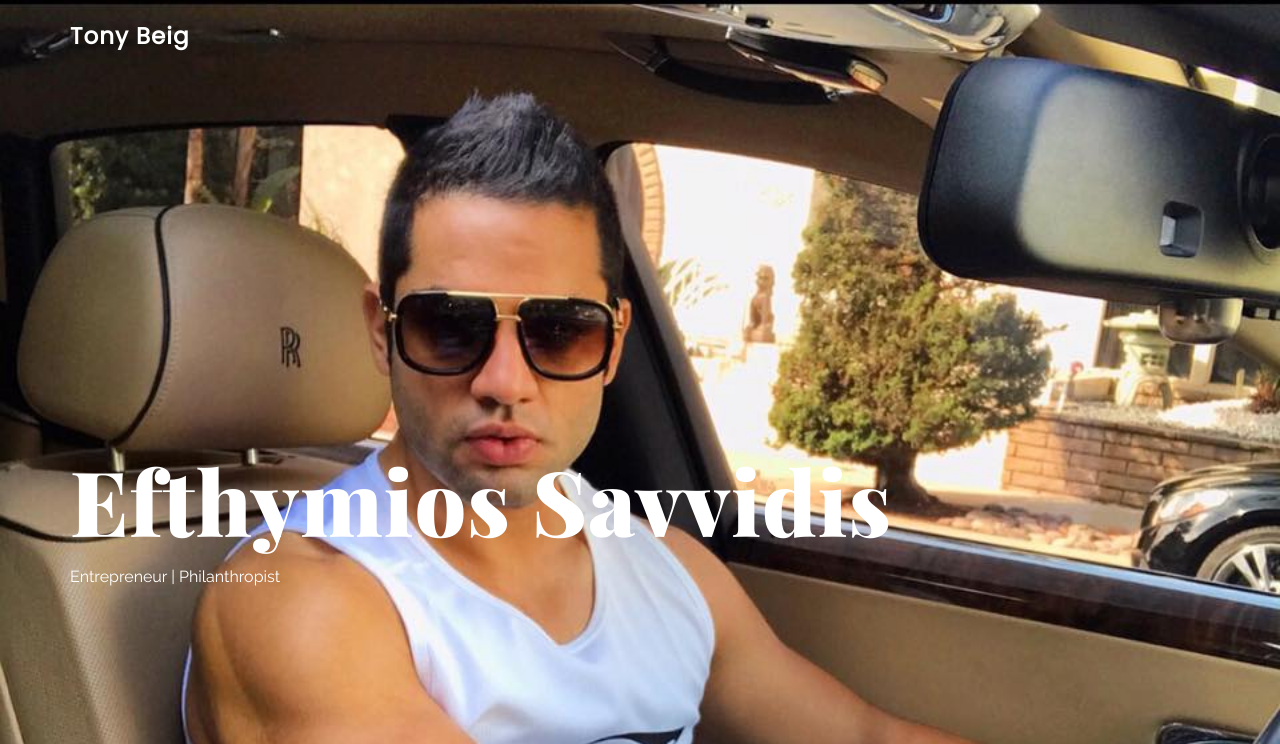
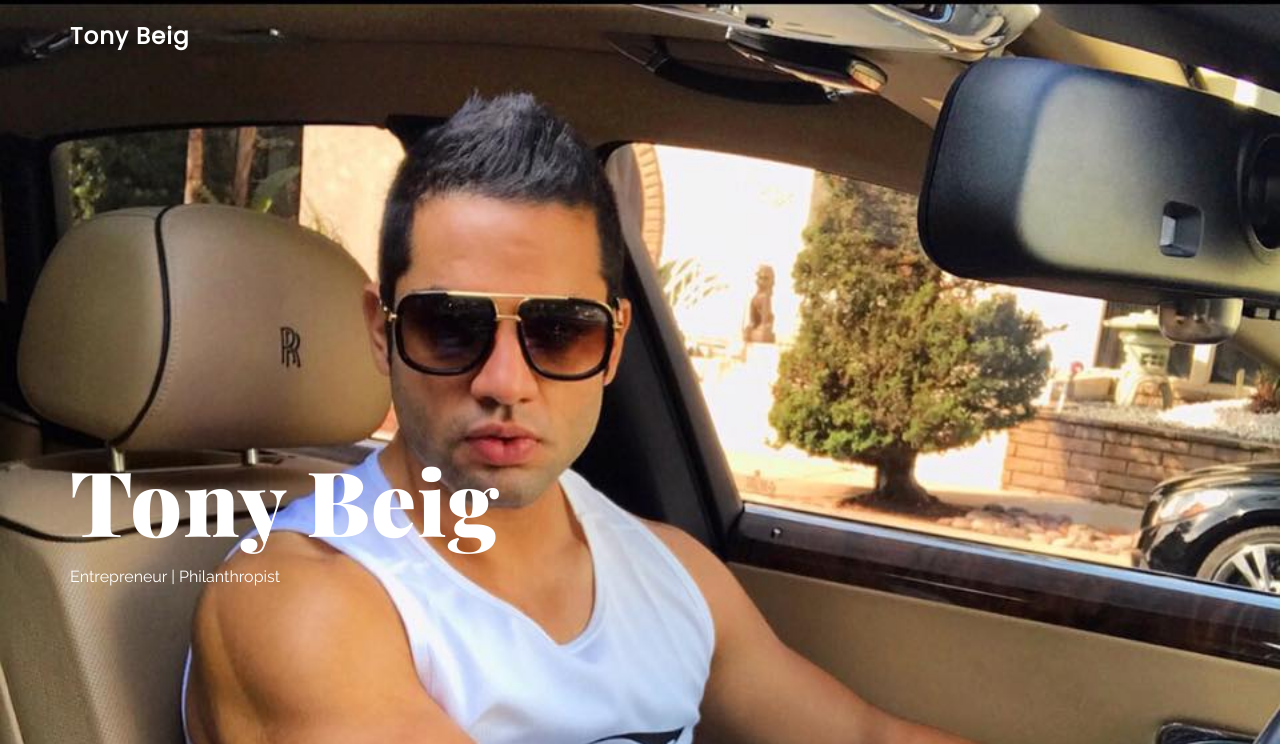
Before and after one commit to srimply/tb, a plain HTML site: page index.html in a window 1280 px wide. Shown: the top 744 px of the page. Drawn offline with nearby package versions, Linux system fonts and the light colour scheme; a web font is replaced by a local one.

Commit message:
Update index.html

```diff
--- a/index.html
+++ b/index.html
@@ -75,7 +75,7 @@
                                 <div class="row home-row">
                                     <div class="col-md-12 col-sm-12">
                                         <div class="home-text wow fadeIn text-left">
-                                            <h3>Efthymios Savvidis</h3>
+                                            <h3>Tony Beig</h3>
                                           <p> <span style="text-align:center; color:#fff;">Entrepreneur | Philanthropist</span>  </p>
                                             <div class="home-arrow">
                                                 <a class="smothscroll" href="#about" style="color:#fff;"><i class="fa fa-angle-double-down" aria-hidden="true"></i></a>
```
